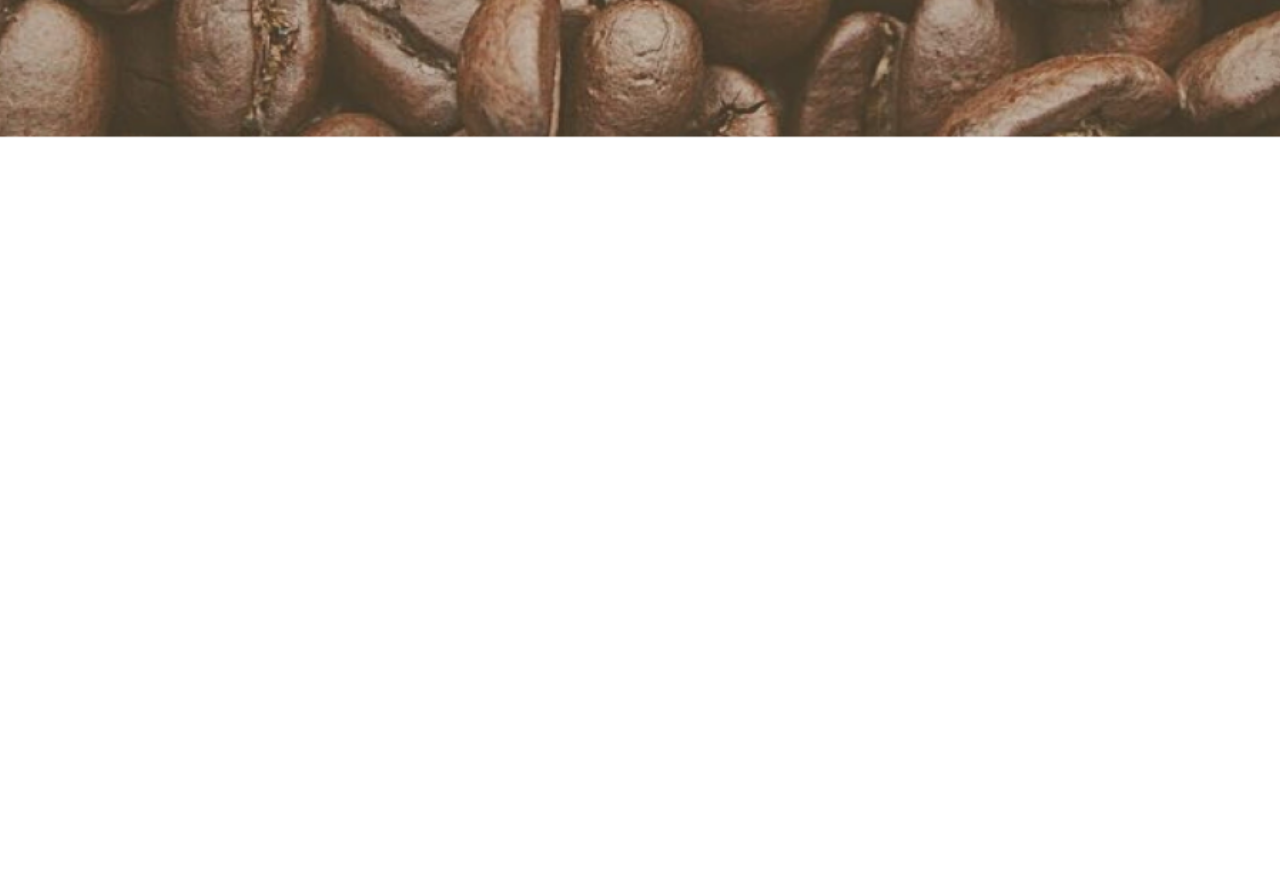
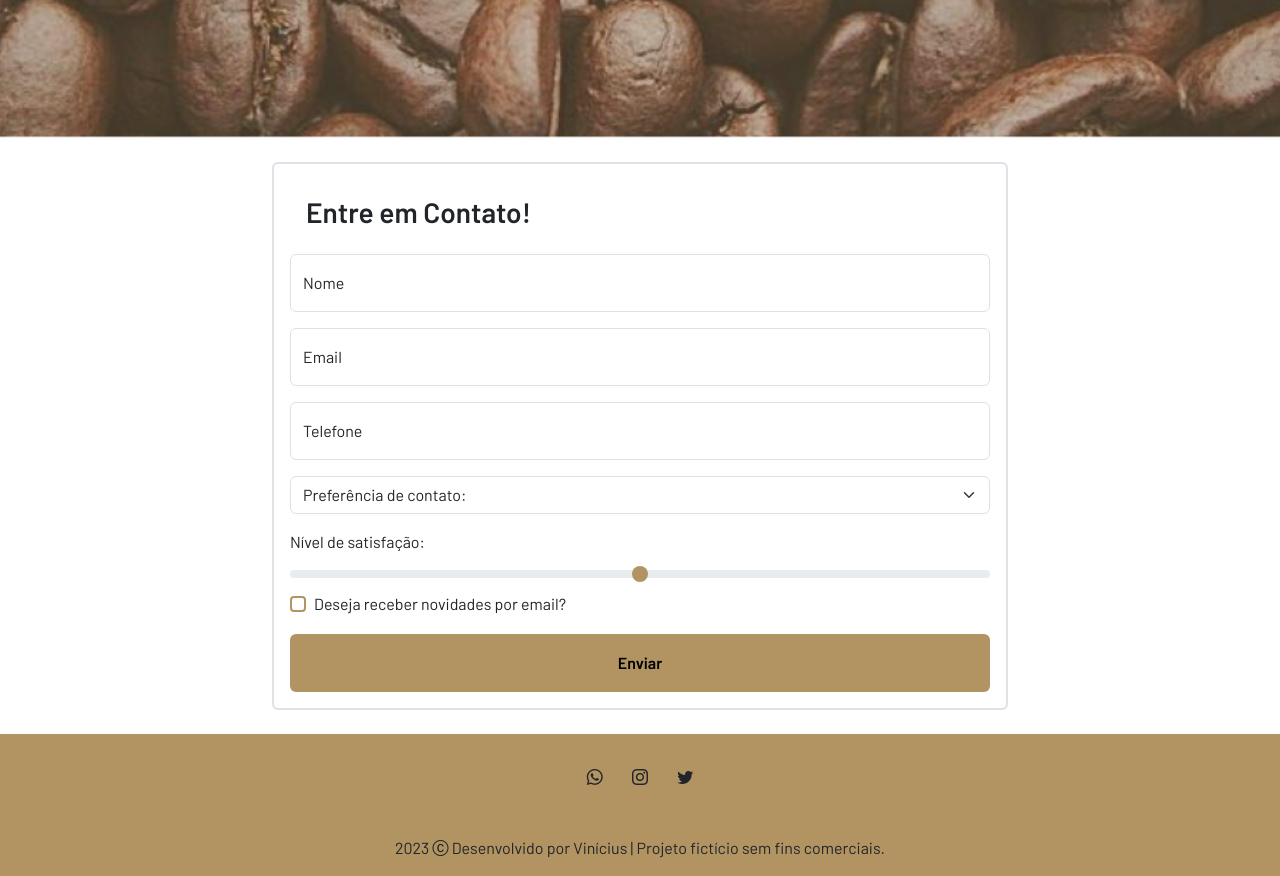
Before and after one commit to EmanuelVini/cafeteria_bootstrap5, a plain HTML site: page index.html in a window 1280 px wide. Shown: the part 3720-4596 px from the top of the page. Before the commit the page ends 4000 px from the top, so only its background shows below. Drawn offline with nearby package versions, Linux system fonts and the light colour scheme.

Commit message:
Add: Footer, DarkMode Script, Form.

```diff
--- a/estilos.css
+++ b/estilos.css
@@ -52,3 +52,23 @@ input[type="checkbox"]:focus {
 .banner-3{
   background-image: url(./assets/banner-3.png);
 }
+
+
+.input-range::-webkit-slider-thumb {
+  background-color: var(--marrom-claro);
+}
+
+.input-range::-webkit-slider-thumb, footer {
+  background-color: var(--marrom-claro);
+}
+
+[data-bs-theme="dark"] {
+  color: white;
+  .nav-link, .card-body, .offcanvas, .accordion, .btn {
+    --bs-nav-link-color: white;
+    --bs-card-color: white;
+    --bs-offcanvas-color: white;
+    --bs-body-color: white;
+    --bs-body-color: white;
+  }
+}
--- a/index.html
+++ b/index.html
@@ -14,7 +14,7 @@
     <link rel="stylesheet" href="./estilos.css">
     <link href="https://fonts.googleapis.com/css2?family=Barlow+Condensed:wght@700&family=Barlow:wght@400;600&display=swap" rel="stylesheet">
   </head>
-<body>
+<body data-bs-theme="light">
     <header>
       <nav class="navbar-expand-lg navbar bg-body-tertiary fixed-top">
         <div class="container-fluid">
@@ -36,13 +36,13 @@
                   <a class="nav-link" href="#">Sobre</a>
                 </li>
                 <li class="nav-item">
-                  <a class="nav-link" href="#">Contato</a>
+                  <a class="nav-link" href="#contato">Contato</a>
                 </li>
                 <li class="nav-item">
                   <a class="nav-link" href="#">
                     <div class="form-check form-switch">
-                      <input class="form-check-input" type="checkbox" role="switch" id="flexSwitchCheckDefault">
-                      <label class="form-check-label" for="flexSwitchCheckDefault">Modo Noturno</label>
+                      <input class="form-check-input" type="checkbox" role="switch" id="modo-noturno">
+                      <label class="form-check-label" for="modo-noturno">Modo Noturno</label>
                     </div>
                   </a>
                 </li>
@@ -108,8 +108,7 @@
         <section class="py-5">
           <h2 class="fw-bold text-center pb-1">Nossos Produtos</h2>
 
-          <div class="row">
-
+          <div class="row mx-0">
             <div class="col-12 col-md-6 col-lg-4">
               <div class="card border-0 mx-auto btn" data-bs-toggle="modal" data-bs-target="#modal-1" style="width: 18rem;">
                 <img src="./assets/produtos-cafe-tradicional.png" class="card-img-top" alt="img café tradicional">
@@ -163,6 +162,55 @@
 
       <section class="banners banner-3 d-flex flex-column justify-content-center text-center">
       </section>
+
+      <section class="py-4 container">
+        <div class="row">
+          <div class="col-10 col-xl-8 mx-auto">
+            <div class="border border-2 rounded p-3">
+              <h3 class="fw-bold p-3">Entre em Contato!</h3>
+              <form id="contato">
+                <div class="form-floating mb-3">
+                  <input type="text" class="form-control" id="floatingNome" placeholder="Nome">
+                  <label for="floatingNome">Nome</label>
+                </div>
+                <div class="form-floating mb-3">
+                  <input type="email" class="form-control" id="floatingEmail" placeholder="name@example.com">
+                  <label for="floatingEmail">Email</label>
+                </div>
+                <div class="form-floating mb-3">
+                  <input type="number" class="form-control" id="floatingPhone" placeholder="Telefone">
+                  <label for="floatingPhone">Telefone</label>
+                </div>
+                <select class="form-select mb-3" aria-label="Default select example">
+                  <option selected>Preferência de contato:</option>
+                  <option value="1">Whatsapp</option>
+                  <option value="2">Email</option>
+                  <option value="3">Ligação</option>
+                </select>
+                <label for="nivel-satisfacao" class="form-label">Nível de satisfação:</label>
+                <input type="range" class="form-range input-range" id="nivel-satisfacao">
+                <div class="form-check">
+                  <input class="form-check-input" type="checkbox" value="" id="flexCheckDefault">
+                  <label class="form-check-label" for="flexCheckDefault">
+                    Deseja receber novidades por email?
+                  </label>
+                </div>
+                <button type="button" class="btn botao-padrao w-100 fw-bold mt-3 py-3">Enviar</button>
+              </form>
+            </div>
+          </div>
+        </div>
+      </section>
+      <footer class="text-center">
+        <section class="container p-4 pb-0 mb-4">
+          <a class="btn" href="#!"><i class="bi bi-whatsapp"></i></a>
+          <a class="btn" href="#!"><i class="bi bi-instagram"></i></a>
+          <a class="btn" href="#!"><i class="bi bi-twitter"></i></a>
+        </section>
+        <div class="p-3">
+            2023 <i class="bi bi-c-circle"></i> Desenvolvido por Vinícius | Projeto fictício sem fins comerciais.
+        </div>
+      </footer>
     </main>
     <!-- Canvas Lateral -->
      <!-- Canvas 1 -->
@@ -282,7 +330,7 @@
         </div>
       </div>
     </div>
-    <!-- Modal -->
+    <!-- Modais -->
      <!-- Modal 1 -->
     <div class="modal fade" id="modal-1" tabindex="-1" aria-labelledby="exampleModalLabel" aria-hidden="true">
       <div class="modal-dialog">
@@ -329,10 +377,10 @@
         </div>
       </div>
     </div>
-
-
+    <!-- Scripts -->
     <script src="https://cdn.jsdelivr.net/npm/bootstrap@5.3.0-alpha2/dist/js/bootstrap.bundle.min.js"
     integrity="sha384-qKXV1j0HvMUeCBQ+QVp7JcfGl760yU08IQ+GpUo5hlbpg51QRiuqHAJz8+BrxE/N"
     crossorigin="anonymous"></script>
+    <script src="./script.js"></script>
 </body>
 </html>
--- /dev/null
+++ b/script.js
@@ -0,0 +1,8 @@
+const inputCheck = document.querySelector('#modo-noturno')
+const elemento = document.querySelector('body')
+
+inputCheck.addEventListener('click', () => {
+    const modo = inputCheck.checked ? 'dark' : 'light'
+    elemento.setAttribute("data-bs-theme", modo)
+
+})
```
